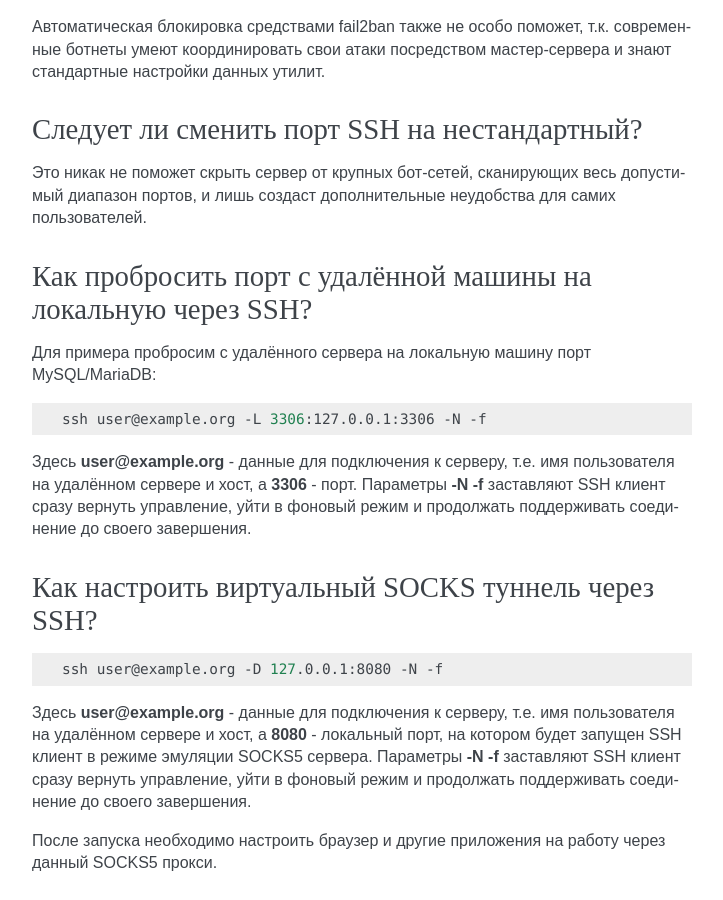
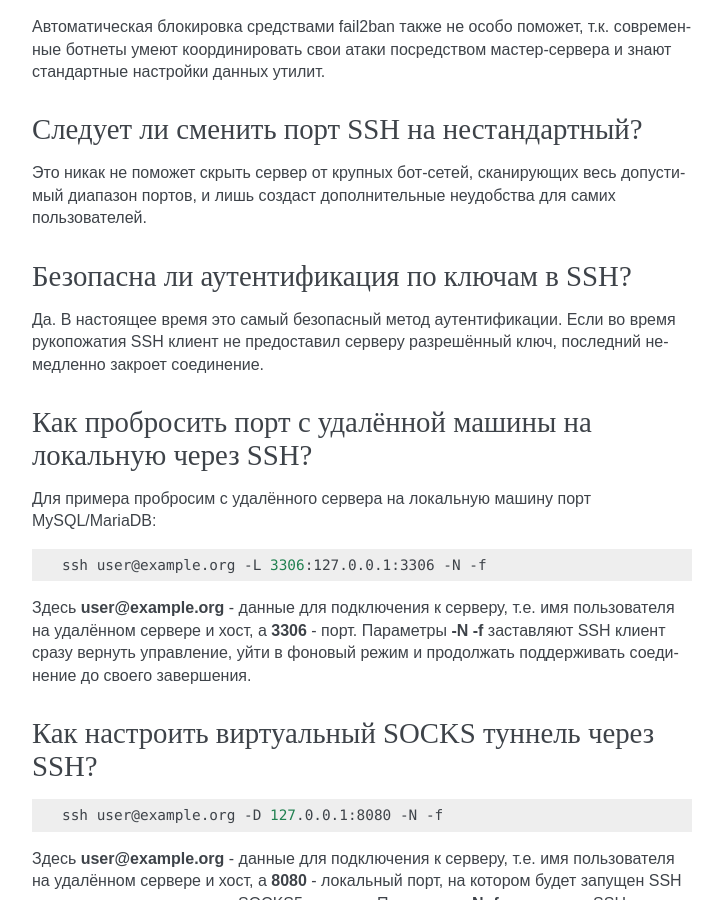
Before and after one commit to RussianFedora/FAQ, a Sphinx documentation site: the page built from source/security.rst, in a window 1280 px wide and 900 px high, scrolled down 5951 px. Shown: the whole window, without its empty margins (388-1111 px from the left). Built offline with Sphinx 7.4.7, drawn with Linux system fonts in a browser that asks for light colours; some of the changed text lies outside the part shown.

Commit message:
Added question about SSH key-based authentication.

```diff
--- a/source/security.rst
+++ b/source/security.rst
@@ -387,6 +387,14 @@ Sudoedit безопаснее прямого запуска текстового
 
 Это никак не поможет скрыть сервер от крупных бот-сетей, сканирующих весь допустимый диапазон портов, и лишь создаст дополнительные неудобства для самих пользователей.
 
+.. index:: ssh, key-based authentication
+.. _ssh-keys:
+
+Безопасна ли аутентификация по ключам в SSH?
+=================================================
+
+Да. В настоящее время это самый безопасный метод аутентификации. Если во время рукопожатия SSH клиент не предоставил серверу разрешённый ключ, последний немедленно закроет соединение.
+
 .. index:: ssh, port forwarding, tunneling
 .. _ssh-port-forwarding:
 
```
